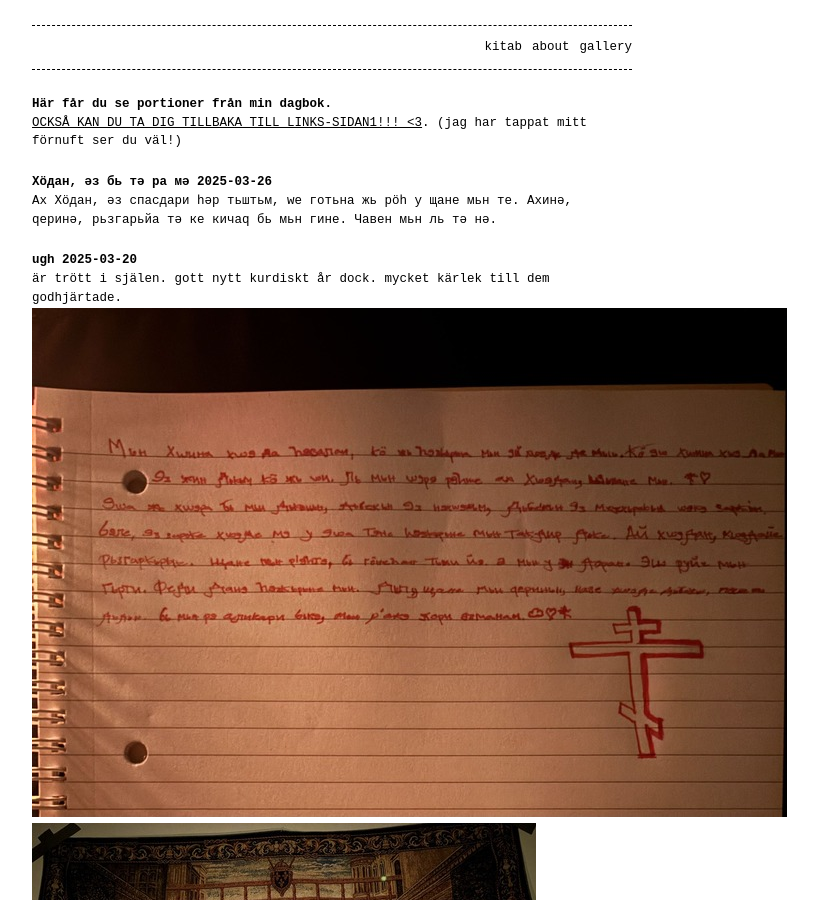
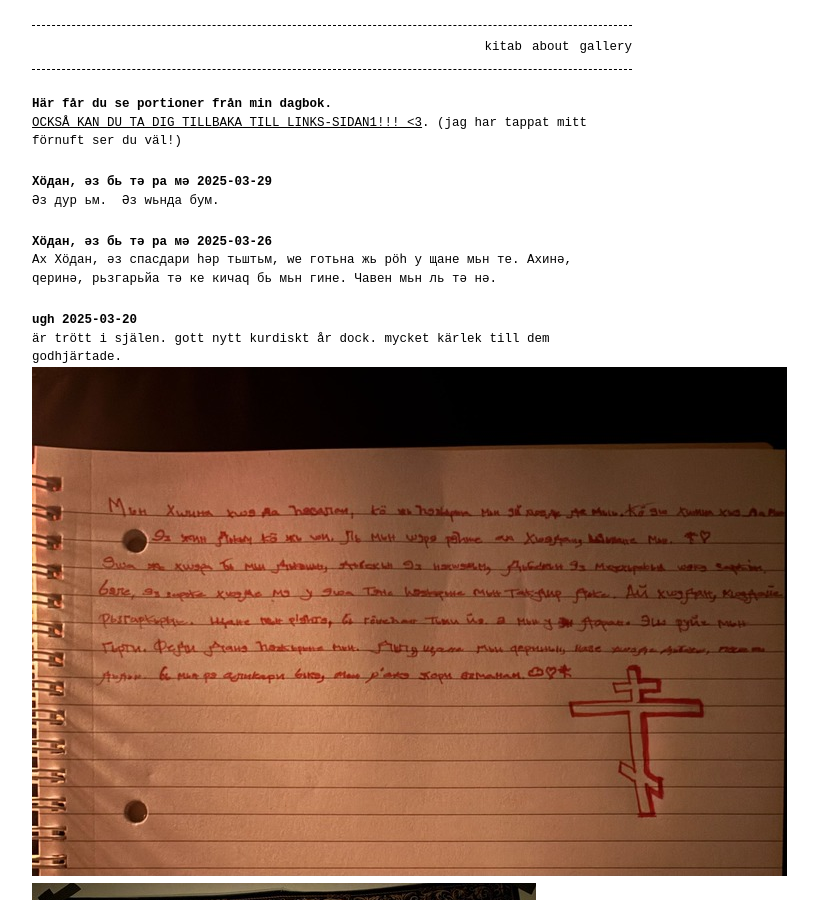
Before and after one commit to ronim-efrin/kitab, a Jekyll site: the page built from index.md, in a window 1280 px wide and 900 px high. Shown: the whole window, without its empty margins (308-1126 px from the left). Built offline with Jekyll 4.4.1, drawn with Linux system fonts in a browser that asks for light colours.

Commit message:
Update index.md

```diff
--- a/index.md
+++ b/index.md
@@ -5,6 +5,9 @@ permalink: /
 ---
 # Här får du se portioner från min dagbok.
 [OCKSÅ KAN DU TA DIG TILLBAKA TILL LINKS-SIDAN1!!! <3](https://ronim-efrin.github.io/). (jag har tappat mitt förnuft ser du väl!)
+
+## Хöдан, әз бь тә ра мә 2025-03-29
+Әз дур ьм.  Әз ԝьнда бум.
 
 ## Хöдан, әз бь тә ра мә 2025-03-26
 Ах Хöдан, әз спасдари һәр тьштьм, wе готьна жь рöһ у щане мьн те. Ахинә, qеринә, рьзгарьйа тә ке кичаq бь мьн гине. Чавен мьн ль тә нә.
```
